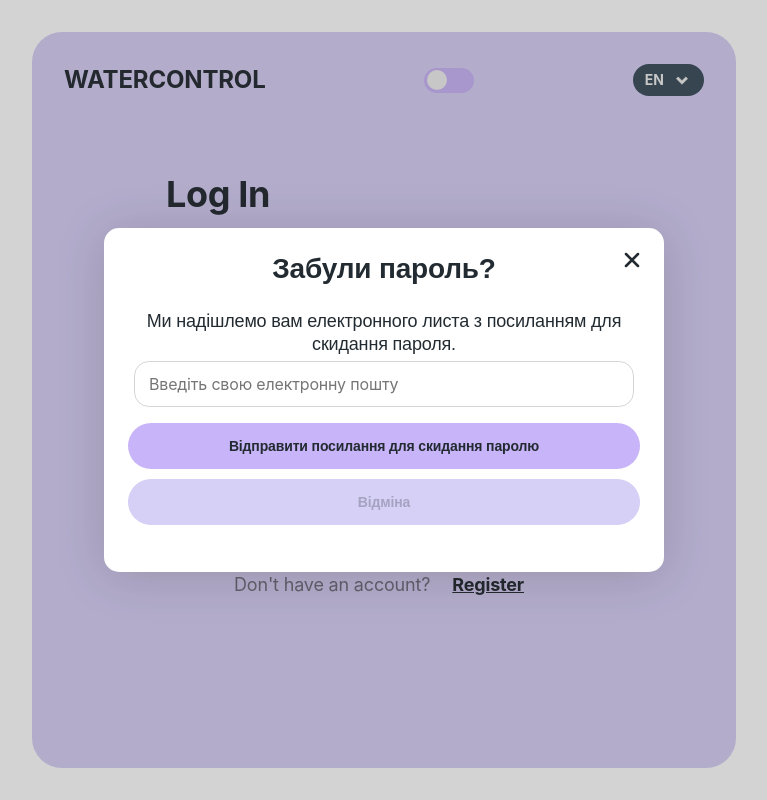
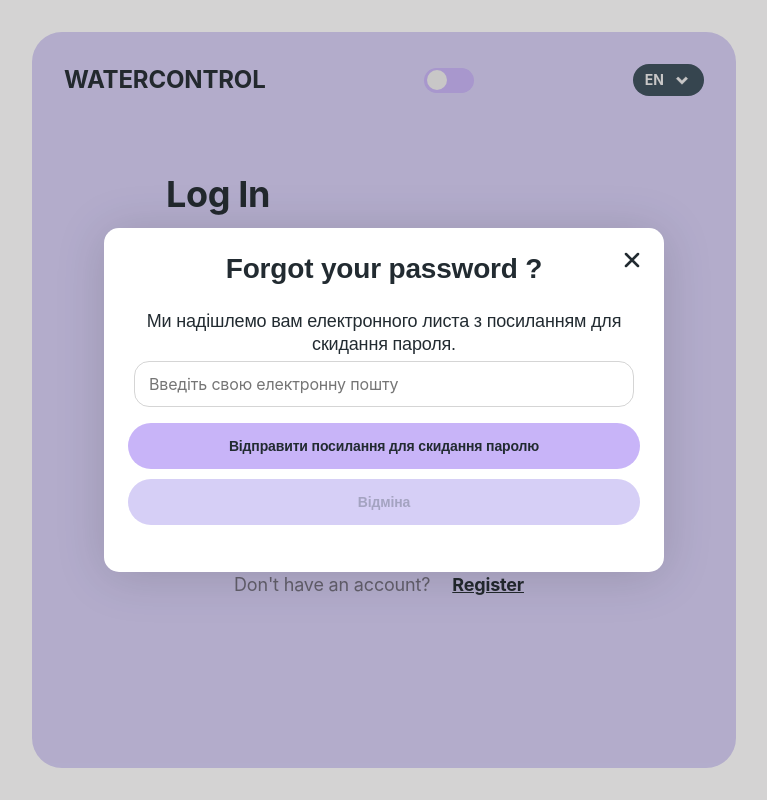
Before and after one commit to PetroMazuryk/water-control-frontend, a React (Vite) app: page /water-control-frontend/login in a window 1280 px wide. Both pictures are taken after a click on the button "Натисніть сюди". Shown: the whole page, without its empty margins (256-1023 px from the left). Built offline with nearby package versions, Linux system fonts and the light colour scheme; no server answers; what @reactour/tour would draw is missing.

Commit message:
add translation to ModalForgotPassword title

```diff
--- a/src/components/ModalForgotPassword/ModalForgotPassword.jsx
+++ b/src/components/ModalForgotPassword/ModalForgotPassword.jsx
@@ -1,12 +1,15 @@
 import { useForm } from 'react-hook-form';
 import { useDispatch } from 'react-redux';
 import toast from 'react-hot-toast';
+import { useTranslation } from 'react-i18next';
 import { ANIMATION } from '../../constants/constants.js';
 import { sendResetEmail } from '../../redux/auth/operations.js';
+
 import sprite from '../../assets/sprite.svg';
 import css from './ModalForgotPassword.module.css';
 
 const ModalForgotPassword = ({ onClose }) => {
+  const { t } = useTranslation();
   const dispatch = useDispatch();
 
   const {
@@ -51,7 +54,7 @@ const ModalForgotPassword = ({ onClose }) => {
       </button>
 
       <div className={css.modalTextBox}>
-        <h2 className={css.modalTitle}>Забули пароль?</h2>
+        <h2 className={css.modalTitle}>{t('forgotTitle')}</h2>
         <p className={css.modalText}>
           Ми надішлемо вам електронного листа з посиланням для скидання пароля.
         </p>
--- a/src/locales/de/translation.json
+++ b/src/locales/de/translation.json
@@ -17,6 +17,8 @@
 
   "footerText": "Sie haben noch kein Konto?",
   "register": "Registrieren",
+
+  "forgotTitle": "Passwort vergessen ?",
 
   "userCountText": "Unsere <span class=\"{{userCountTextColor}}\">{{count}} glücklichen</span><br/> Kunden",
   "habitDrive": "Gewohnheitsantrieb",
--- a/src/locales/en/translation.json
+++ b/src/locales/en/translation.json
@@ -17,6 +17,8 @@
 
   "footerText": "Don't have an account?",
   "register": "Register",
+
+  "forgotTitle": "Forgot your password ?",
 
   "userCountText": "Our <span class=\"{{userCountTextColor}}\">{{count}} happy</span><br/> customers",
   "habitDrive": "Habit drive",
--- a/src/locales/uk/translation.json
+++ b/src/locales/uk/translation.json
@@ -17,6 +17,8 @@
 
   "footerText": "Немає облікового запису?",
   "register": "Зареєструватися",
+
+  "forgotTitle": "Забули пароль ?",
 
   "userCountText": "Наші <span class=\"{{userCountTextColor}}\">{{count}} щасливі</span><br/> клієнти",
   "habitDrive": "Вироблення звички",
```
